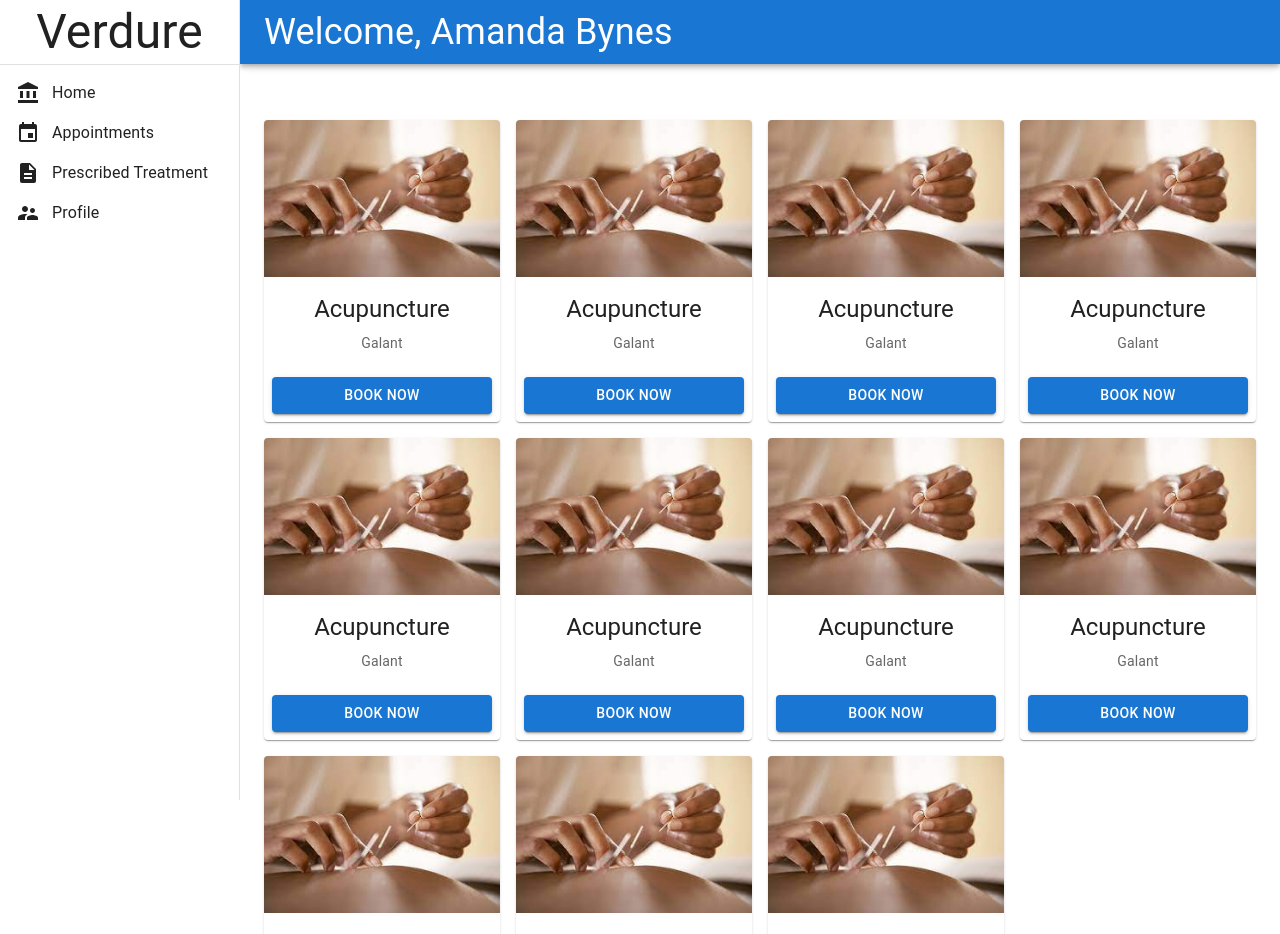
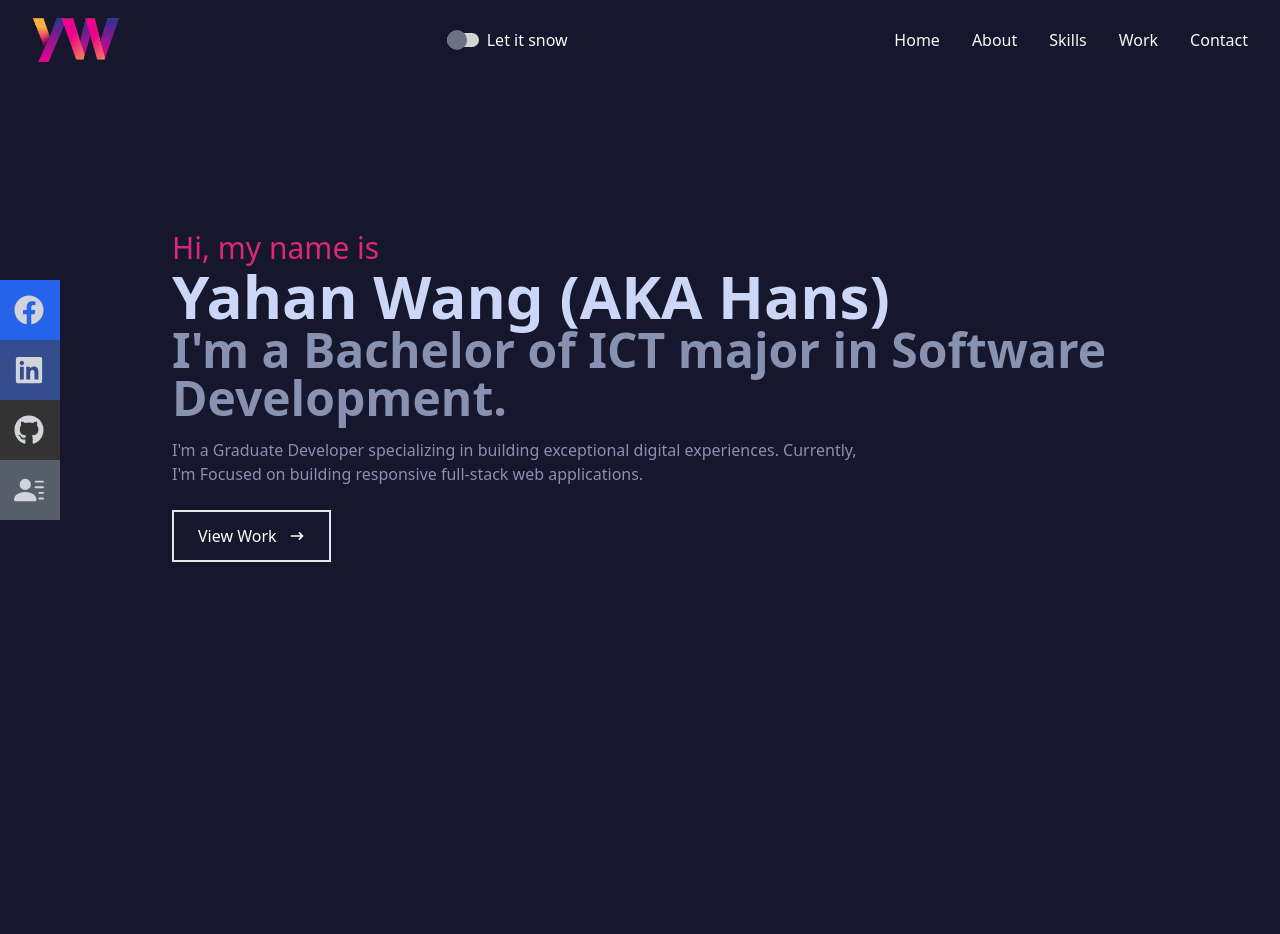
Before and after one commit to YahanW/Hansproject_1, a React (Create React App) app: page / in a window 1280 px wide. Shown: the top 934 px of the page. Built offline with nearby package versions, Linux system fonts and the light colour scheme.

Commit message:
minor changes made, added weather app

```diff
--- a/src/App.js
+++ b/src/App.js
@@ -14,7 +14,7 @@ function App() {
   return (
     <div className="App">
       <div className='fixed w-full h-screen bg-gray-300 -z-10' style={{ backgroundImage: `url(${SnowFlake})` }}/>
-        {/* <Snow />
+        <Snow />
         <Navbar/>
 
         <Home />
@@ -22,8 +22,8 @@ function App() {
         <Skills />
         <Work />
         <Contact />
-        <Galant /> */}
-        <Dashboard />
+        {/* <Galant /> */}
+        {/* <Dashboard /> */}
 
     </div>
   );
--- a/src/component/Home.jsx
+++ b/src/component/Home.jsx
@@ -24,9 +24,7 @@ const Home = () => {
           <p className='text-[#8892b0] py-4 max-w-[700px]'>I'm a Graduate Developer specializing in building exceptional digital experiences. Currently, I'm Focused on building responsive full-stack web applications.</p>
           <div>
           <Link to="work" smooth={true} duration={500}>
-            <button className={value?
-              'text-white group border-2 px-6 py-3 my-2 flex items-center hover:bg-pink-600 hover:border-pink-600 bg-[#82bfee]' :
-              'text-white group border-2 px-6 py-3 my-2 flex items-center hover:bg-pink-600 hover:border-pink-600 '} >View Work
+            <button className={`text-white group border-2 px-6 py-3 my-2 flex items-center hover:bg-pink-600 hover:border-pink-600 ${value ?"bg-[#82bfee]":""}`} >View Work
               <span className='group-hover:rotate-90 duration-300'>
                 <HiArrowNarrowRight className='ml-3 ' />
               </span>
--- a/src/component/Navbar.jsx
+++ b/src/component/Navbar.jsx
@@ -1,11 +1,11 @@
-import React, {useState} from 'react'
-import {FaBars, FaTimes, FaFacebook, FaGithub, FaLinkedin} from 'react-icons/fa'
-import {HiOutlineMail} from 'react-icons/hi'
-import {BsFillPersonLinesFill} from 'react-icons/bs'
+import React, { useState } from 'react'
+import { FaBars, FaTimes, FaFacebook, FaGithub, FaLinkedin } from 'react-icons/fa'
+import { HiOutlineMail } from 'react-icons/hi'
+import { BsFillPersonLinesFill } from 'react-icons/bs'
 import Logo from '../asset/yw.png'
-import {Link} from 'react-scroll'
+import { Link } from 'react-scroll'
 import SnowFlake from '../asset/snowflake-png.webp'
-import {useDispatch, useSelector} from 'react-redux'
+import { useDispatch, useSelector } from 'react-redux'
 import { change } from '../redux/sickoMode'
 
 
@@ -16,21 +16,44 @@ const Navbar = () => {
     const dispatch = useDispatch()
     const [nav, setNav] = useState(false) // for the hamburger to show/hide
 
-    const handleClick = ()=> setNav(!nav)
+    const handleClick = () => setNav(!nav)
 
-    const handleSickoChange = ()=>{
+    const handleSickoChange = () => {
 
         dispatch(change())
         // console.log(value)
     }
 
+    const social = [
+        {
+            url: "/",
+            text: "Facebook",
+            icon: <FaFacebook size={30} />,
+            bg: "bg-blue-600"
+        }, {
+            url: "https://www.linkedin.com/in/yahan-hans-wang/",
+            text: "LinkedIn",
+            icon: <FaLinkedin size={30} />,
+            bg: "bg-[#344d8c]"
+        }, {
+            url: "https://github.com/YahanW",
+            text: "Github",
+            icon: <FaGithub size={30} />,
+            bg: "bg-[#333333]"
+        }, {
+            url: "https://universitytasmania-my.sharepoint.com/:b:/g/personal/yahanw_utas_edu_au/EQjNMJYrEipHqjYs5Qbi5ioB79ZbHGLC0kbaWhm8q6LBXw?e=xcD8Eb",
+            text: "Resume",
+            icon: <BsFillPersonLinesFill size={30} />,
+            bg: "bg-[#565f69]"
+        }
+    ]
+
 
     return (
-    <div className={ value?
-          'fixed w-full h-[80px] flex justify-between items-center px-4 bg-[#82bfee] text-black-50':
-          'fixed w-full h-[80px] flex justify-between items-center px-4 bg-[#16162c] text-gray-50'}>
+        <div className={`fixed w-full h-[80px] flex justify-between items-center px-4 ${value ? 'bg-[#82bfee] text-black-50' : 'bg-[#16162c] text-gray-50' }`}
+>
             <div>
-            <img src={Logo} alt="Logo Img" style={{width:'120px'}} />
+                <img src={Logo} alt="Logo Img" style={{ width: '120px' }} />
             </div>
             <div className='flex justify-center '>
                 <input
@@ -44,7 +67,7 @@ const Navbar = () => {
                     type="checkbox"
                     role="switch"
                     id="flexSwitchCheckDefault"
-                  onChange={handleSickoChange}/>
+                    onChange={handleSickoChange} />
                 <a>Let it snow</a>
 
             </div>
@@ -78,22 +101,21 @@ const Navbar = () => {
                     </Link>
                 </li>
 
-              <li>
+                {/* <li>
                     <Link to="galant" smooth={true} duration={500}>
                         Acupuncture
                     </Link>
-              </li>
+                </li> */}
             </ul>
 
             {/* Hamburger */}
 
             <div onClick={handleClick} className='md:hidden z-10 hover:cursor-pointer scale-150' >
-            { !nav ? <FaBars /> : <FaTimes />}
+                {!nav ? <FaBars /> : <FaTimes />}
             </div>
 
             {/* Mobile Menu */}
-          <ul className={!nav ? 'hidden' : value ? 'absolute bg-[#82bfee] top-0 left-0 w-full h-screen flex flex-col justify-center items-center'
-              : 'absolute top-0 left-0 w-full bg-[#16162c] h-screen flex flex-col justify-center items-center'} >
+            <ul className={!nav ? 'hidden' : `absolute top-0 left-0 w-full h-screen flex flex-col justify-center items-center ${value ? 'bg-[#82bfee]':'bg-[#16162c]'}`} >
                 <li className='py-6 text-4xl'><Link onClick={handleClick} to="home" smooth={true} duration={500}>
                     Home
                 </Link></li>
@@ -114,30 +136,22 @@ const Navbar = () => {
             {/* Social Icons */}
             <div className='hidden lg:flex fixed flex-col top-[35%] left-0'>
                 <ul>
-                <li className='w-[160px] h-[60px] flex justify-between items-center ml-[-100px] hover:ml-[-10px] duration-300 bg-blue-600'>
+                    {/* <li className='w-[160px] h-[60px] flex justify-between items-center ml-[-100px] hover:ml-[-10px] duration-300 bg-blue-600'>
                         <a className='flex justify-between items-center w-full text-gray-300'
                             href='/'>
-                    Facebook <FaFacebook size={30}/>
+                            Facebook <FaFacebook size={30} />
                         </a>
-                </li>
-                  <li className='w-[160px] h-[60px] flex justify-between items-center ml-[-100px] hover:ml-[-10px] duration-300 bg-[#344d8c]'>
-                      <a className='flex justify-between items-center w-full text-gray-300'
-                          href='https://www.linkedin.com/in/yahan-hans-wang/'>
-                          LinkedIn <FaLinkedin size={30} />
+                    </li> */}
+                    {
+                        social.map((item) => <li className={`w-[160px] h-[60px] flex justify-between items-center ml-[-100px] hover:ml-[-10px] duration-300 ${item.bg}`}>
+                            <a className={`flex justify-between items-center w-full text-gray-300 `}
+                            href={item.url}>
+                            {item.text} {item.icon}
                         </a>
-                  </li>
-                  <li className='w-[160px] h-[60px] flex justify-between items-center ml-[-100px] hover:ml-[-10px] duration-300 bg-[#333333]'>
-                      <a className='flex justify-between items-center w-full text-gray-300'
-                          href='https://github.com/YahanW'>
-                          Github <FaGithub size={30} />
-                      </a>
-                  </li>
-                  <li className='w-[160px] h-[60px] flex justify-between items-center ml-[-100px] hover:ml-[-10px] duration-300 bg-[#565f69]'>
-                      <a className='flex justify-between items-center w-full text-gray-300'
-                          href='https://universitytasmania-my.sharepoint.com/:b:/g/personal/yahanw_utas_edu_au/EQjNMJYrEipHqjYs5Qbi5ioB79ZbHGLC0kbaWhm8q6LBXw?e=xcD8Eb'>
-                          Resume <BsFillPersonLinesFill size={30} />
-                      </a>
-                  </li>
+                        </li>)
+                    }
+
+
                 </ul>
             </div>
 
--- a/src/component/Sidebar.jsx
+++ b/src/component/Sidebar.jsx
@@ -6,13 +6,11 @@ import CssBaseline from '@mui/material/CssBaseline';
 import Divider from '@mui/material/Divider';
 import Drawer from '@mui/material/Drawer';
 import IconButton from '@mui/material/IconButton';
-import InboxIcon from '@mui/icons-material/MoveToInbox';
 import List from '@mui/material/List';
 import ListItem from '@mui/material/ListItem';
 import ListItemButton from '@mui/material/ListItemButton';
 import ListItemIcon from '@mui/material/ListItemIcon';
 import ListItemText from '@mui/material/ListItemText';
-import MailIcon from '@mui/icons-material/Mail';
 import MenuIcon from '@mui/icons-material/Menu';
 import Toolbar from '@mui/material/Toolbar';
 import Typography from '@mui/material/Typography';
@@ -20,8 +18,6 @@ import InsertInvitationIcon from '@mui/icons-material/InsertInvitation';
 import AccountBalanceIcon from '@mui/icons-material/AccountBalance';
 import DescriptionIcon from '@mui/icons-material/Description';
 import SupervisorAccountIcon from '@mui/icons-material/SupervisorAccount';
-import Greg from '../asset/pexels-pixabay-220453.jpg';
-import Acu from '../asset/accu.jpg';
 import Galant from './Galant';
 
 
@@ -69,7 +65,7 @@ function Sidebar(props) {
         <Box sx={{ display: 'flex' }}>
             <CssBaseline />
             <AppBar
-                position="fixed"
+                position="sticky"
                 sx={{
                     width: { sm: `calc(100% - ${drawerWidth}px)` },
                     ml: { sm: `${drawerWidth}px` },
@@ -85,7 +81,6 @@ function Sidebar(props) {
                     >
                         <MenuIcon />
                     </IconButton>
-                    <p className='text-4xl'>Welcome, Amanda Bynes</p>
                 </Toolbar>
             </AppBar>
             <Box
@@ -120,27 +115,44 @@ function Sidebar(props) {
                     {drawer}
                 </Drawer>
             </Box>
+
             <Box
                 component="main"
                 sx={{ flexGrow: 1, p: 3, width: { sm: `calc(100% - ${drawerWidth}px)` } }}
             >
-                <Toolbar />
-                <div className='w-full grid grid-cols-2 sm:grid-cols-4 gap-4 text-center py-8'>
-                <Galant />
-                <Galant/>
-                <Galant/>
-                <Galant/>
-                <Galant/>
-                <Galant/>
-                <Galant/>
-                <Galant/>
-                <Galant/>
-                <Galant/>
-                <Galant/>
-
-
+                <Toolbar/>
+                <Toolbar>
+                    <a className='text-4xl'>Welcome, Amanda Bynes</a>
+                </Toolbar>
+                <div className='grid grid-cols-2 sm:grid-cols-4 gap-4 text-center py-8'>
+                    <Galant />
+                    <Galant />
+                    <Galant />
+                    <Galant />
+                    <Galant />
+                    <Galant />
                 </div>
             </Box>
+            <Box
+                component="main"
+                sx={{ flexGrow: 1, p: 3, width: { sm: `calc(100% - ${drawerWidth}px)` } }}
+            >
+                <Typography paragraph>
+                    Lorem ipsum dolor sit amet, consectetur adipiscing elit, sed do eiusmod
+                    tempor incididunt ut labore et dolore magna aliqua. Rhoncus dolor purus non
+                    enim praesent elementum facilisis leo vel. Risus at ultrices mi tempus
+                    imperdiet. Semper risus in hendrerit gravida rutrum quisque non tellus.
+                    Convallis convallis tellus id interdum velit laoreet id donec ultrices.
+                    Odio morbi quis commodo odio aenean sed adipiscing. Amet nisl suscipit
+                    adipiscing bibendum est ultricies integer quis. Cursus euismod quis viverra
+                    nibh cras. Metus vulputate eu scelerisque felis imperdiet proin fermentum
+                    leo. Mauris commodo quis imperdiet massa tincidunt. Cras tincidunt lobortis
+                    feugiat vivamus at augue. At augue eget arcu dictum varius duis at
+                    consectetur lorem. Velit sed ullamcorper morbi tincidunt. Lorem donec massa
+                    sapien faucibus et molestie ac.
+                </Typography>
+            </Box>
+
         </Box>
     );
 }
--- a/src/component/Work.jsx
+++ b/src/component/Work.jsx
@@ -1,6 +1,7 @@
 import React from 'react'
 import WorkImg from '../asset/firebase.png'
 import EventEasy from '../asset/EE.png'
+import Weather from '../asset/weather-icon-png-8.png'
 import { useDispatch, useSelector } from 'react-redux'
 
 
@@ -38,21 +39,21 @@ const Work = () => {
 
                   {/* card item */}
                   <div
-                      style={{ backgroundImage: `url(${WorkImg})` }}
+                      style={{ backgroundImage: `url(${Weather})` }}
                       className='shadow-lg shadow-[#040c16] group container rounded-md flex justify-center items-center mx-auto content-div '>
 
                       {/* Hover effects */}
                       <div className='opcity-0 group-hover:opacity-100 '>
                           <span className='text-2xl font-bold text-white tracking-wider'>
-                             Android App coming soon
+                             React X Tailwind
                           </span>
                           <div className='pt-8 text-center'>
-                              {/* <a href=''>
+                              <a href='https://hans-weather-1eyybbu14-yahanw.vercel.app/'>
                                   <button className='text-center rounded-lg py-4 px-3 m-2 bg-white text-gray-700 font-bold text-lg'>Demo</button>
                               </a>
-                              <a href=''>
+                              <a href='https://github.com/YahanW/hans-weather-app/tree/master'>
                                   <button className='text-center rounded-lg py-4 px-3 m-2 bg-white text-gray-700 font-bold text-lg'>Code</button>
-                              </a> */}
+                              </a>
                           </div>
                       </div>
                       {/* end hover effect */}
```
Also changed, not shown: src/asset/weather-icon-png-8.png (added). Lines whose indentation alone changed are shown as unchanged.
